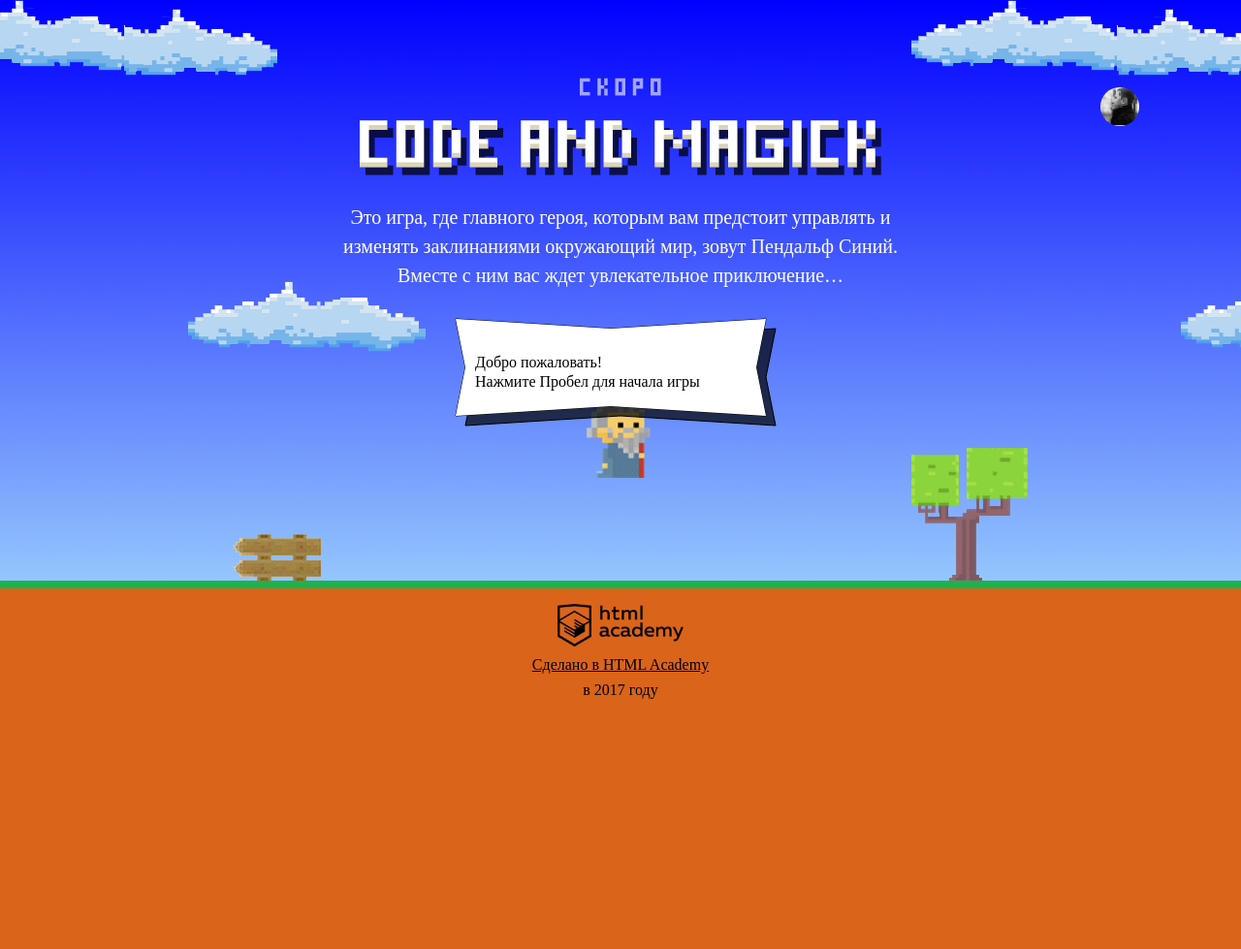
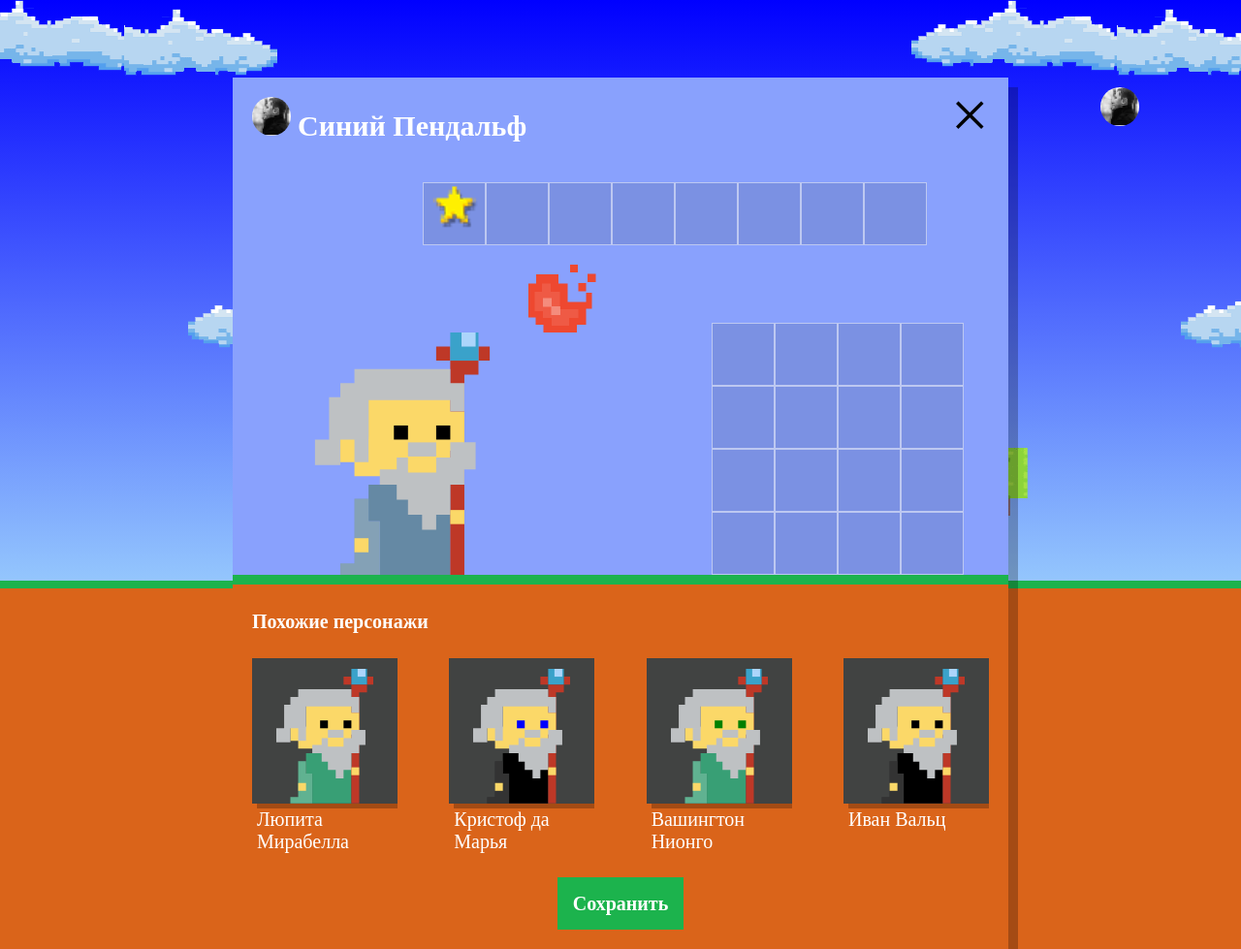
Before and after one commit to bogdankuzzmin/582427-code-and-magick-20, a website: page index.html in a window 1280 px wide. Shown: the whole page at 97% size. Before the commit the page ends 800 px from the top, so only its background shows below. Drawn offline with Linux system fonts and the light colour scheme; a web font is replaced by a local one.

Commit message:
added setup.js that render wizzards to a page

```diff
--- a/index.html
+++ b/index.html
@@ -208,6 +208,7 @@
    }
 </script>
 
+<script src="js/setup.js"></script>
 <script src="js/stat.js"></script>
 <script src="js/game.js"></script>
 
--- /dev/null
+++ b/js/setup.js
@@ -0,0 +1,65 @@
+'use strict';
+
+var WIZZARD_NAMES = ['Иван', 'Хуан Себастьян', 'Мария', 'Кристоф', 'Виктор', 'Юлия', 'Люпита', 'Вашингтон'];
+var WIZZARD_SURNAMES = ['да Марья', 'Верон', 'Мирабелла', 'Вальц', 'Онопко', 'Топольницкая', 'Нионго', 'Ирвинг'];
+var WIZZARD_COAT_COLORS = ['rgb(101, 137, 164)', 'rgb(241, 43, 107)', 'rgb(146, 100, 161)', 'rgb(56, 159, 117)', 'rgb(215, 210, 55)', 'rgb(0, 0, 0)'];
+var WIZZARD_EYES_COLOR = ['black', 'red', 'blue', 'yellow', 'green'];
+
+var userMenu = document.querySelector('.setup');
+userMenu.classList.remove('hidden');
+
+var getRandomNumber = function (arr) {
+  return Math.floor(Math.random() * arr.length);
+};
+
+var getWizzard = function (names, surnames, coatColors, eyesColors) {
+  var wizzardObj = {
+    name: names[getRandomNumber(names)] + ' ' + surnames[getRandomNumber(surnames)],
+    coatColor: coatColors[getRandomNumber(coatColors)],
+    eyesColor: eyesColors[getRandomNumber(eyesColors)]
+  };
+
+  return wizzardObj;
+};
+
+var getWizzards = function (quantity) {
+  var wizzardsArr = [];
+
+  for (var i = 0; i < quantity; i++) {
+    wizzardsArr.push(getWizzard(WIZZARD_NAMES, WIZZARD_SURNAMES, WIZZARD_COAT_COLORS, WIZZARD_EYES_COLOR));
+  }
+
+  return wizzardsArr;
+};
+
+var wizzards = getWizzards(4);
+
+var renderWizzard = function (wizzard) {
+  var wizzardTemplate = document.getElementById('similar-wizard-template')
+    .content
+    .querySelector('.setup-similar-item');
+  var wizzardElement = wizzardTemplate.cloneNode(true);
+
+  wizzardElement.querySelector('.setup-similar-label').textContent = wizzard.name;
+  wizzardElement.querySelector('.wizard-coat').style.fill = wizzard.coatColor;
+  wizzardElement.querySelector('.wizard-eyes').style.fill = wizzard.eyesColor;
+
+  return wizzardElement;
+};
+
+var addWizzards = function (character) {
+  var userMenuWizzardsList = document.querySelector('.setup-similar-list');
+  var fragment = document.createDocumentFragment();
+
+  for (var i = 0; i < character.length; i++) {
+    fragment.appendChild(renderWizzard(character[i]));
+  }
+
+  userMenuWizzardsList.appendChild(fragment);
+};
+
+addWizzards(wizzards);
+
+
+var userMenuWizzards = document.querySelector('.setup-similar');
+userMenuWizzards.classList.remove('hidden');
```
